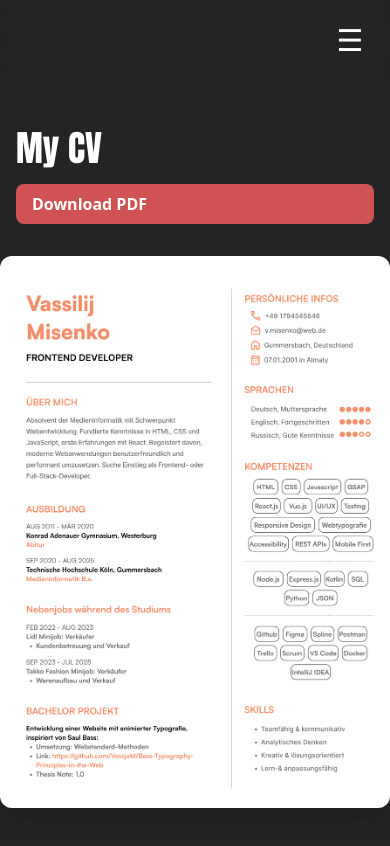
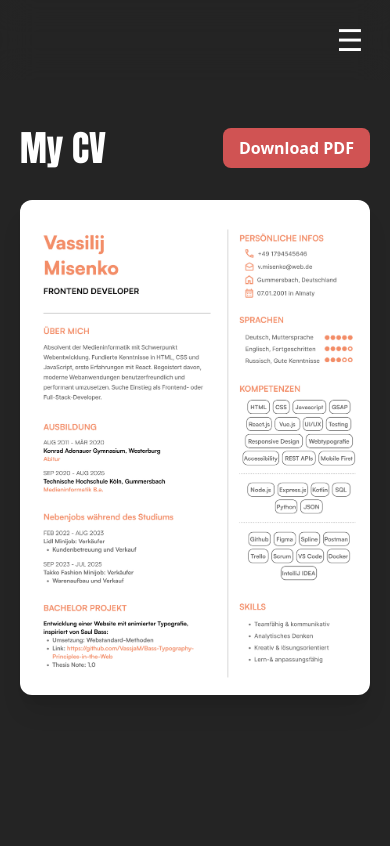
Before and after one commit to VassjaM/Portfolio, a React (Vite) app: page /#/CV in a window 390 px wide. Shown: the top 846 px of the page. Built offline with nearby package versions, Linux system fonts and the light colour scheme.

Commit message:
fixed cv padding

```diff
--- a/src/pages/CV.jsx
+++ b/src/pages/CV.jsx
@@ -8,8 +8,8 @@ export default function CV() {
     <div className="min-h-screen text-[var(--color-font-primary)]">
       <Header />
 
-      <div className="w-full max-w-[900px] mx-auto pt-12 px-4">
-        <div className="flex flex-col md:flex-row justify-between md:items-center gap-4 pb-8">
+      <div className="w-full max-w-[900px] mx-auto pt-12 px-5">
+        <div className="flex flex-row justify-between md:items-center gap-4 pb-8">
           <h1 className="text-4xl font-bold md:text-5xl">My CV</h1>
 
           <a href={cvPDF} download className="
@@ -25,7 +25,7 @@ export default function CV() {
         </div>
       </div>
 
-      <div>
+      <div className="px-5">
          <img
           src={cvImage}
           alt="CV Preview"
```
